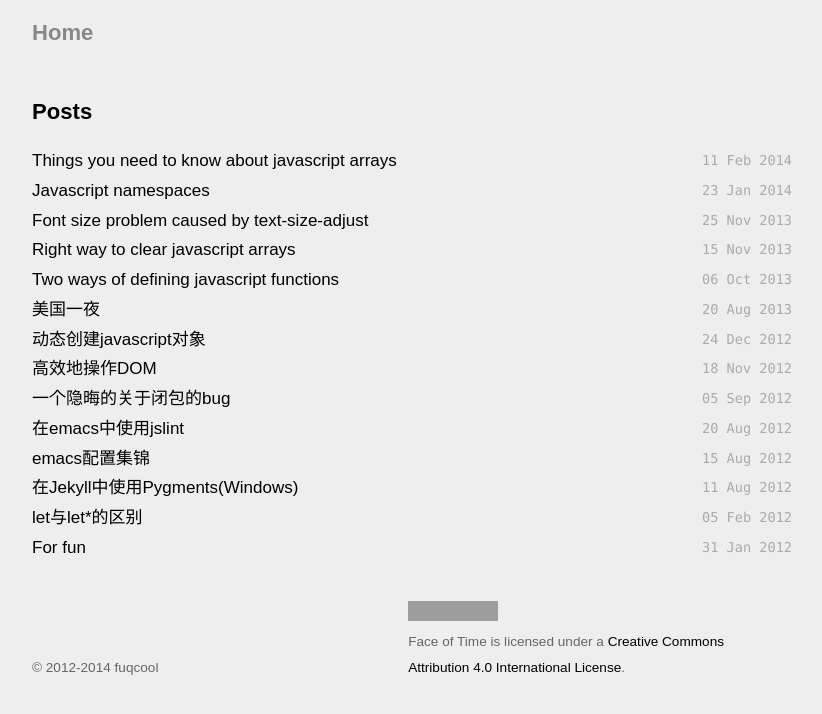
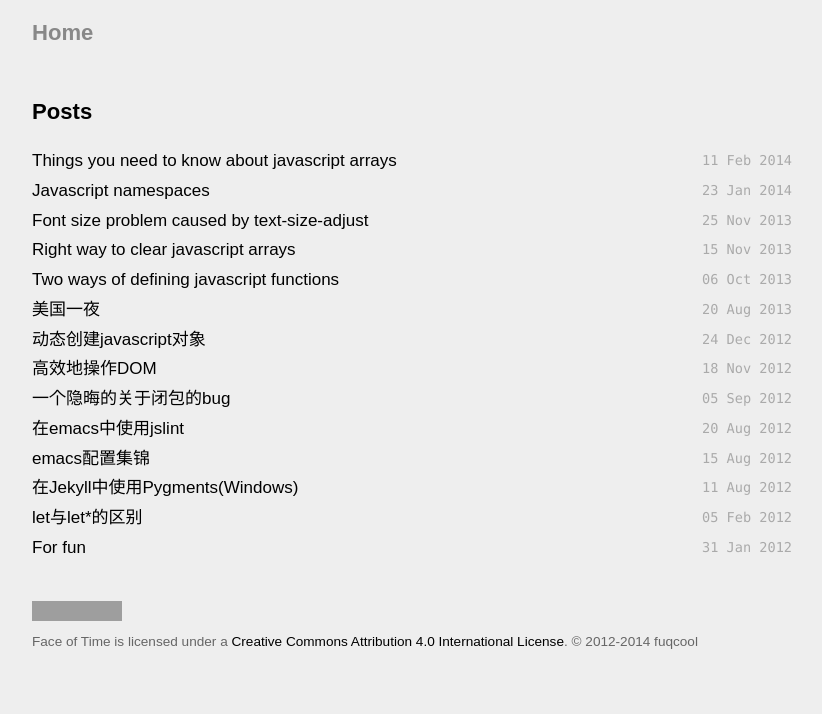
Before and after one commit to fuqcool/fuqcool.github.io, a Jekyll site: the page built from index.html, in a window 1280 px wide. Shown: the top 714 px of the page, without its empty margins (228-1050 px from the left). Built offline with Jekyll 4.4.1, drawn with Linux system fonts in a browser that asks for light colours; Markdown is read by kramdown in place of the engine named in the settings; grey boxes are pictures that could not be loaded.

Commit message:
Update default.html

```diff
--- a/_layouts/default.html
+++ b/_layouts/default.html
@@ -30,17 +30,12 @@
       {{ content }}
 
       <div class="footer">
-        <div style="display: inline-block; width: 49%">
-          <span>&copy; 2012-2014 fuqcool</span>
-        </div>
-
-        <div style="display: inline-block; width: 49%">
                 <a rel="license" href="http://creativecommons.org/licenses/by/4.0/">
           <img alt="Creative Commons License" style="border-width:0" src="http://i.creativecommons.org/l/by/4.0/88x31.png" />
         </a><br />Face of Time is licensed under a
         <a rel="license" href="http://creativecommons.org/licenses/by/4.0/">
           Creative Commons Attribution 4.0 International License</a>.
-        </div>
+          <span>&copy; 2012-2014 fuqcool</span>
       </div>
     </div>
 
```
